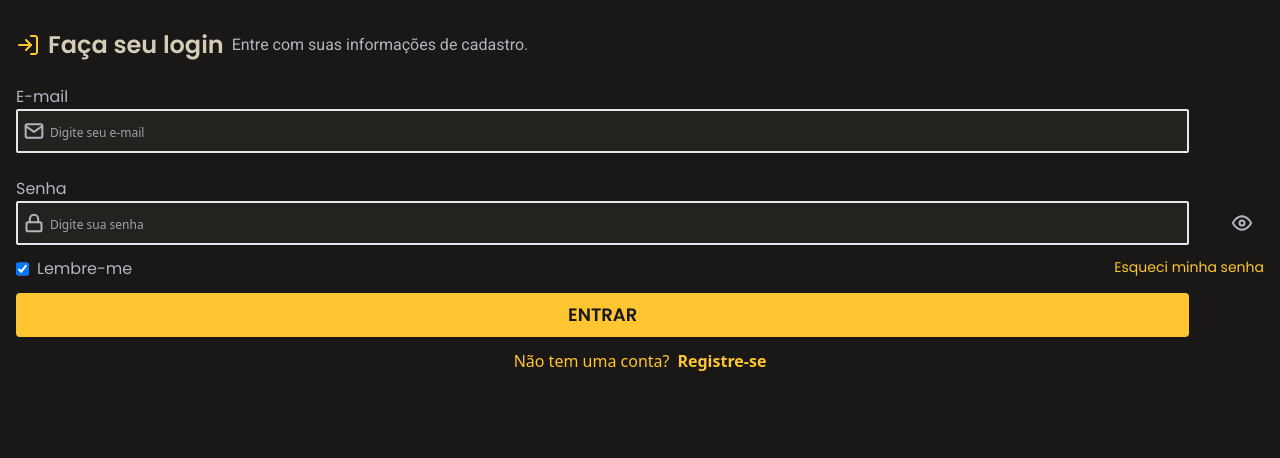
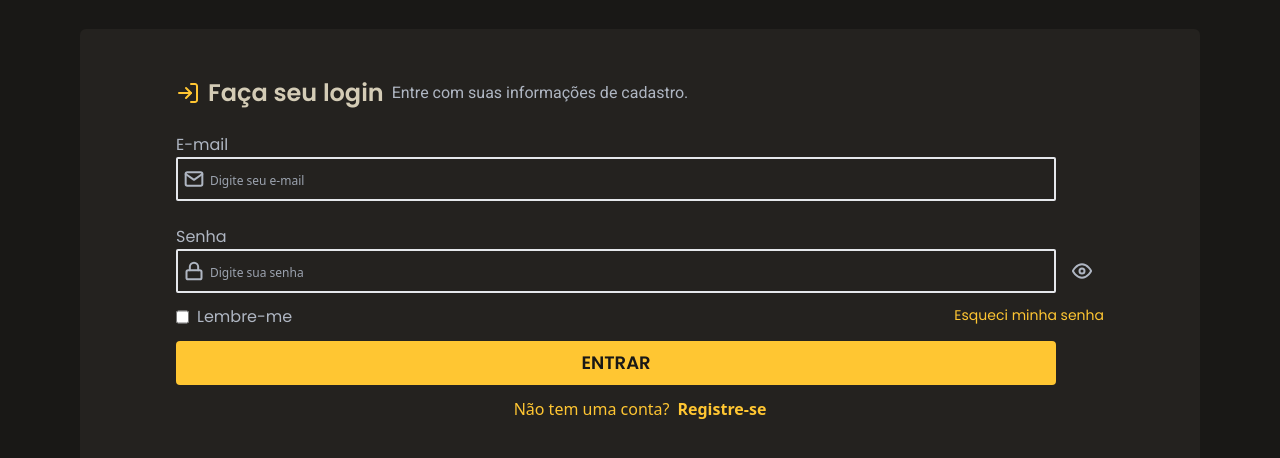
Before and after one commit to Marcoswodbarros/LoginForm, a website: page index.html in a window 1280 px wide. Shown: the part 64-522 px from the top of the page. Drawn offline with Linux system fonts and the light colour scheme.

Commit message:
Starting tablet version

```diff
--- a/index.html
+++ b/index.html
@@ -16,10 +16,10 @@
 
 <body class="bg-background text-textBase">
     <header>
-        <img src="src/images/logo.svg" class="mt-8 ml-4" alt="Camp.in Logo">
+        <img src="src/images/logo.svg" class="mt-8 ml-4 tablet:mb-8" alt="Camp.in Logo">
     </header>
 
-    <main>
+    <main class="tablet:bg-formBackground tablet:pt-4 tablet:pr-20 tablet:pb-12 tablet:pl-20 tablet:mr-20 tablet:ml-20 tablet:rounded-md">
         <div id="main__title" class="mt-8 ml-4 flex items-center gap-2 flex-wrap">
             <img src="src/images/log-in.svg" alt="Login icon">
             <h1 class="text-textTitle font-poppins font-semibold text-2xl">Faça seu login</h1>
@@ -44,7 +44,7 @@
         <div id="checkbox__container" class="flex justify-between mt-3 mb-3">
             <div id="checkbox__position" class="flex flex-row-reverse justify-end gap-2 ml-4">
                 <label for="checkbox" class="font-poppins">Lembre-me</label>
-                <input type="checkbox" name="checkbox" id="checkbox" class="text-primaryColor" checked>
+                <input type="checkbox" name="checkbox" id="checkbox">
             </div>
 
             <p class="text-primaryColor text-sm font-poppins mr-4">Esqueci minha senha</p>
--- a/src/input.css
+++ b/src/input.css
@@ -3,7 +3,7 @@
 @tailwind utilities;
 
 .input__style {
-    @apply bg-formBackground ml-4 pt-2 pb-2 rounded-sm placeholder:text-xs placeholder:pl-8 placeholder:pb-5 border-2 outline-none w-11/12;
+    @apply bg-formBackground ml-4 pt-2 pb-2 pl-8 rounded-sm placeholder:text-xs border-2 outline-none w-11/12;
 }
 
 .button__style {
--- a/src/js/main.js
+++ b/src/js/main.js
@@ -4,6 +4,8 @@ let mailImgOn = document.querySelector("#mail__on");
 let password = document.querySelector("#password");
 let passwordImg = document.querySelector("#password__img");
 let passwordImgOn = document.querySelector("#password__img--on");
+
+let checkbox = document.querySelector("#checkbox");
 
 function emailYellow () {
     email.style.borderColor = "#ffc632";
@@ -29,3 +31,9 @@ function passwordNormal () {
     passwordImg.style.display = "block";
     passwordImgOn.style.display = "none";
 }
+
+
+
+function check () {
+    checkbox.style.background = "#ffc632";
+}
```
Also changed, not shown: dist/output.css.
